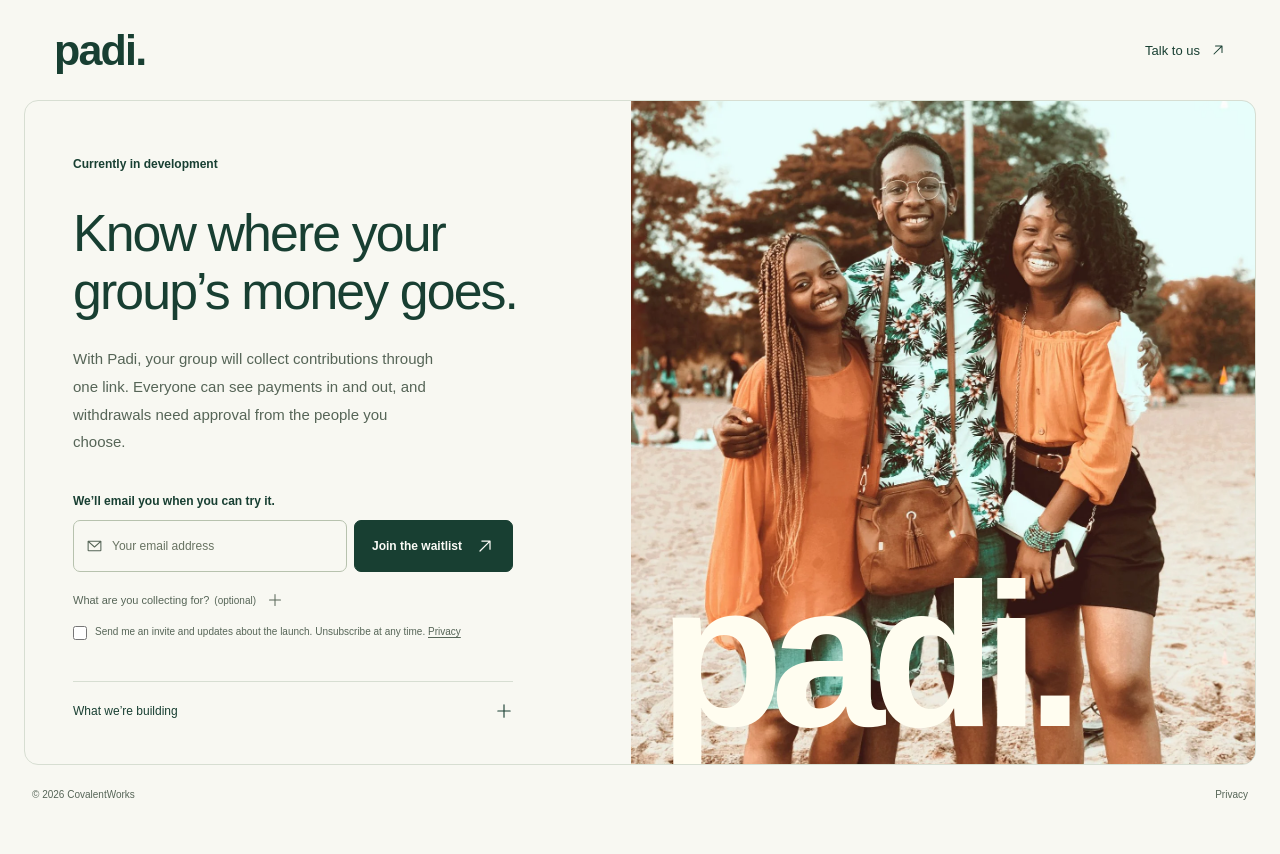
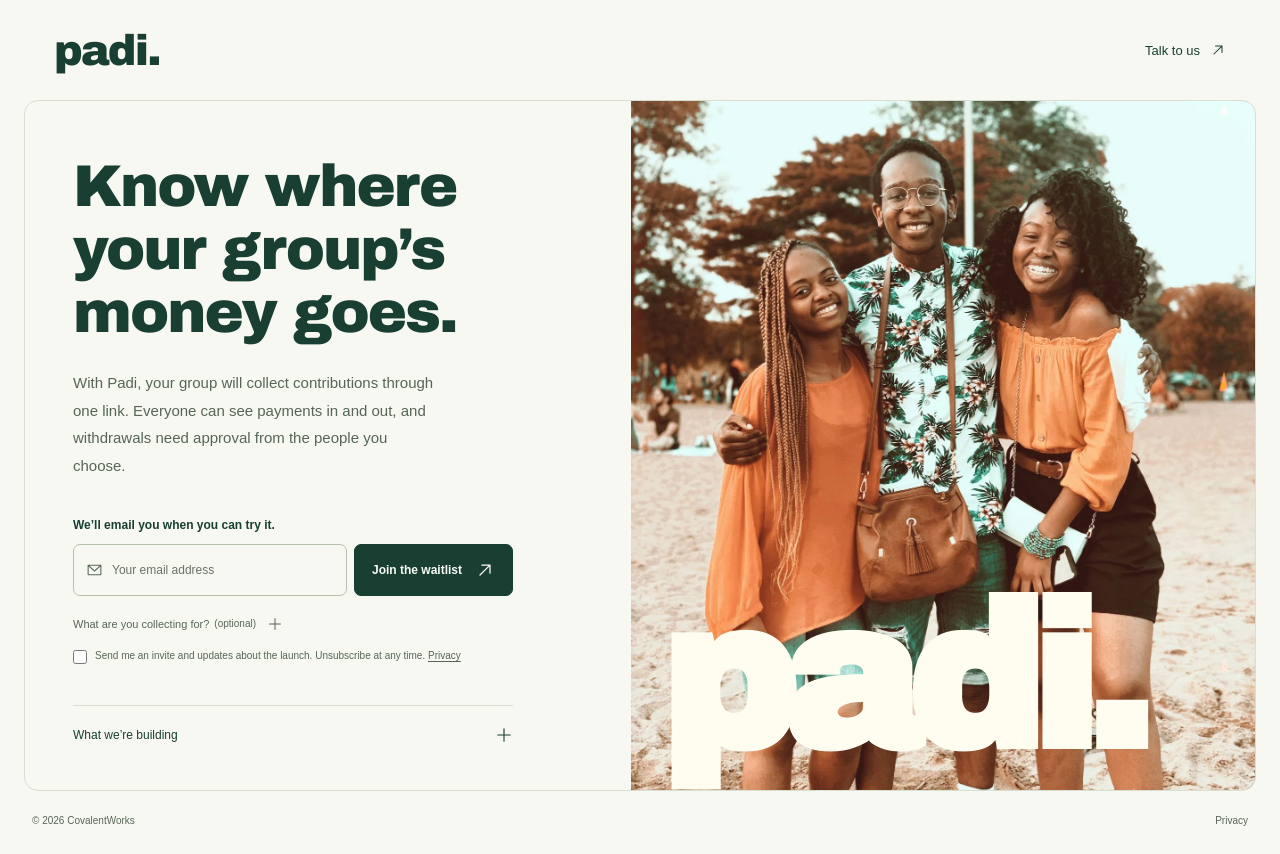
Before and after one commit to CovalentWorks/contribution-waitlist, a Next.js app: page / in a window 1280 px wide. Before the commit the page ends 828 px from the top, so only its background shows below. Built offline with nearby package versions, Linux system fonts and the light colour scheme; no server answers.

Commit message:
Use bold Archivo typography and remove development label

```diff
--- a/package.json
+++ b/package.json
@@ -11,7 +11,8 @@
     "test:integration": "tsx tests/api.integration.ts"
   },
   "dependencies": {
-    "@fontsource-variable/libre-franklin": "^5.3.0",
+    "@fontsource-variable/archivo": "^5.3.0",
+    "@fontsource/archivo-black": "^5.3.0",
     "@netlify/blobs": "11.1.4",
     "@phosphor-icons/react": "2.1.10",
     "next": "16.4.2",
--- a/src/app/globals.css
+++ b/src/app/globals.css
@@ -2,7 +2,7 @@
 :root{--paper:#f8f8f2;--surface:#fffef9;--ink:#183f32;--muted:#566557;--line:#d7ded2;--yellow:#f3e5a2;--sage:#edf1e5;--error:#a13826;--radius:12px;color-scheme:light}
 *{box-sizing:border-box}
 html{scroll-behavior:smooth}
-body{margin:0;background:var(--paper);color:var(--ink);font-family:'Libre Franklin Variable',Arial,sans-serif;font-size:15px;-webkit-font-smoothing:antialiased}
+body{margin:0;background:var(--paper);color:var(--ink);font-family:'Archivo Variable',Arial,sans-serif;font-size:15px;-webkit-font-smoothing:antialiased}
 a{color:inherit;text-decoration:none}
 button,input,select,textarea{font:inherit}
 button,a,input,textarea,select,summary{-webkit-tap-highlight-color:transparent}
@@ -14,7 +14,7 @@ input:focus,textarea:focus,select:focus{outline:2px solid #688447;outline-offset
 h1,h2,h3,p{margin:0}
 svg{flex-shrink:0}
 ::selection{background:#e7d77c;color:#183f32}
-.brand{display:inline-flex;font-size:43px;font-weight:850;letter-spacing:-1.8px;line-height:1}
+.brand{display:inline-flex;font-size:43px;font-weight:700;letter-spacing:-1.8px;line-height:1}
 .brand-dot{color:inherit}
 .skip-link{position:fixed;top:-100px;left:16px;z-index:99;background:var(--ink);color:var(--paper);padding:14px}
 .skip-link:focus{top:10px}
@@ -23,13 +23,13 @@ svg{flex-shrink:0}
 .site-header>a:not(.brand){display:flex;align-items:center;gap:10px;font-size:13px}
 .site-header>a:not(.brand):hover{text-decoration:underline;text-underline-offset:5px}
 .waitlist-layout{display:grid;grid-template-columns:1fr 1.03fr;min-height:620px;border:1px solid var(--line);border-radius:14px;overflow:hidden}
-.signup-panel{padding:56px 48px 24px;display:flex;flex-direction:column;align-items:flex-start;justify-content:center}
-.coming-soon{font-size:12px;font-weight:550;margin-bottom:33px}
-h1{font-size:clamp(46px,4.05vw,65px);font-weight:500;letter-spacing:-1.9px;line-height:1.12}
+.signup-panel{padding:54px 48px 26px;display:flex;flex-direction:column;align-items:flex-start;justify-content:center}
+
+h1{font-size:clamp(46px,4.6vw,74px);font-weight:400;letter-spacing:-2px;line-height:1.07}.signup-panel h1,.brand,.photo-wordmark{font-family:'Archivo Black',Arial,sans-serif;font-weight:400}
 .hero-description{font-size:15px;line-height:1.85;max-width:370px;margin:25px 0 38px;color:var(--muted)}
 .photo-panel{position:relative;min-height:620px;overflow:hidden;background:#b9bbaf}
 .photo-panel img{object-fit:cover;object-position:center 24%}
-.photo-wordmark{position:absolute;bottom:17px;left:28px;font-size:clamp(110px,16vw,265px);letter-spacing:-.065em;font-weight:850;line-height:.9;color:#fffdf0;pointer-events:none}
+.photo-wordmark{position:absolute;bottom:17px;left:28px;font-size:clamp(110px,16vw,265px);letter-spacing:-.065em;font-weight:700;line-height:.9;color:#fffdf0;pointer-events:none}
 .waitlist-form{width:100%;max-width:440px;scroll-margin-top:35px}
 .field-label{display:block;font-size:12px;font-weight:650;margin-bottom:12px}
 .email-input-row{display:flex;gap:7px}
--- a/src/app/layout.tsx
+++ b/src/app/layout.tsx
@@ -1,5 +1,6 @@
 import type { Metadata } from 'next';
-import '@fontsource-variable/libre-franklin';
+import '@fontsource/archivo-black';
+import '@fontsource-variable/archivo';
 import './globals.css';
 import { brand } from '@/config';
 export const metadata: Metadata = {
--- a/src/app/page.tsx
+++ b/src/app/page.tsx
@@ -11,8 +11,7 @@ export default function Home() {
     <main id="main" className="waitlist-layout">
       <section className="signup-panel" aria-labelledby="waitlist-title">
         <div className="signup-intro">
-          <p className="coming-soon">Currently in development</p>
-          <h1 id="waitlist-title">Know where your<br />group’s money goes.</h1>
+          <h1 id="waitlist-title">Know where<br />your group’s<br />money goes.</h1>
           <p className="hero-description">With {brand.name}, your group will collect contributions through one link. Everyone can see payments in and out, and withdrawals need approval from the people you choose.</p>
         </div>
         <WaitlistForm />
```
Also changed, not shown: 3 other files (tests, documents, lock files or other folders).
